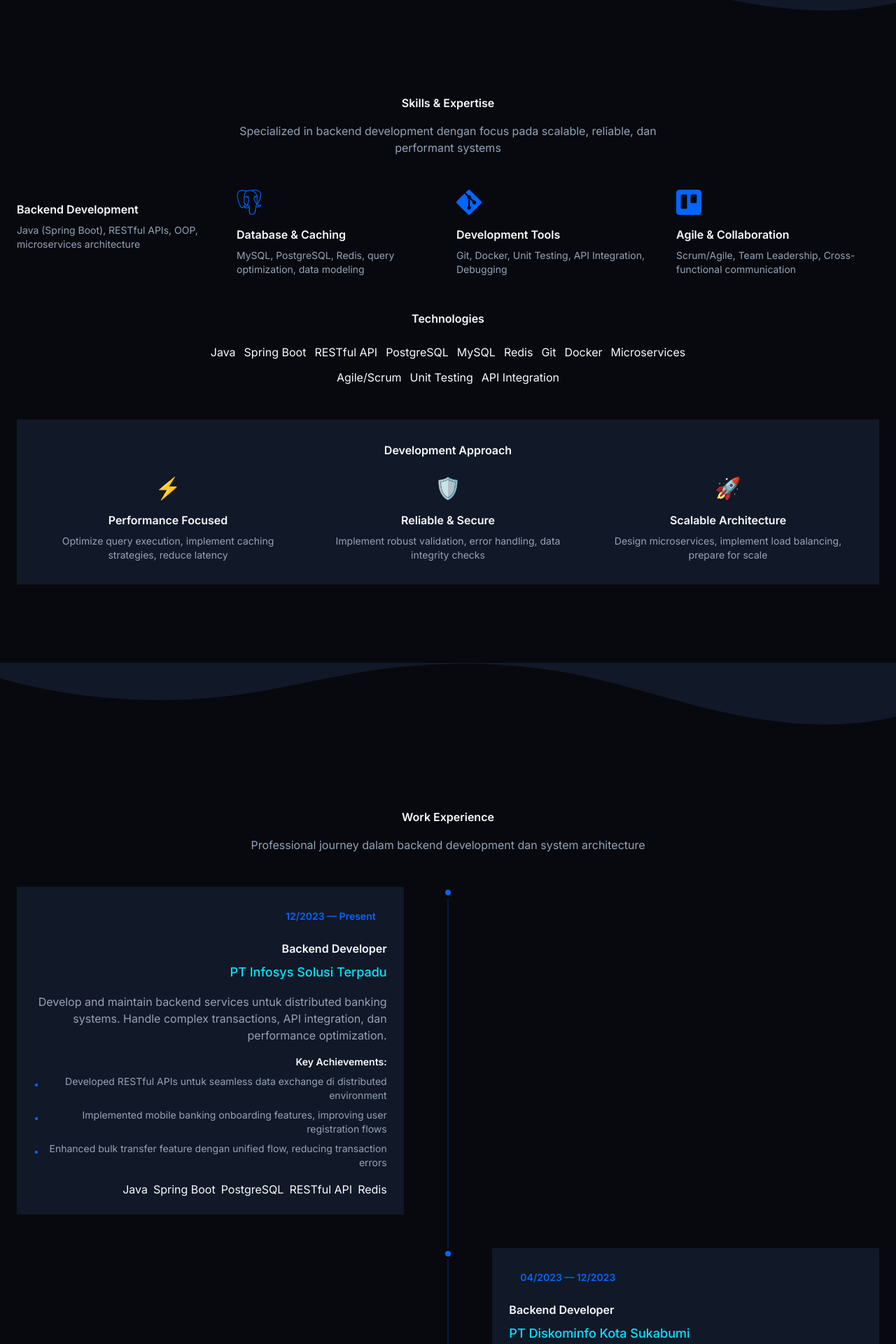
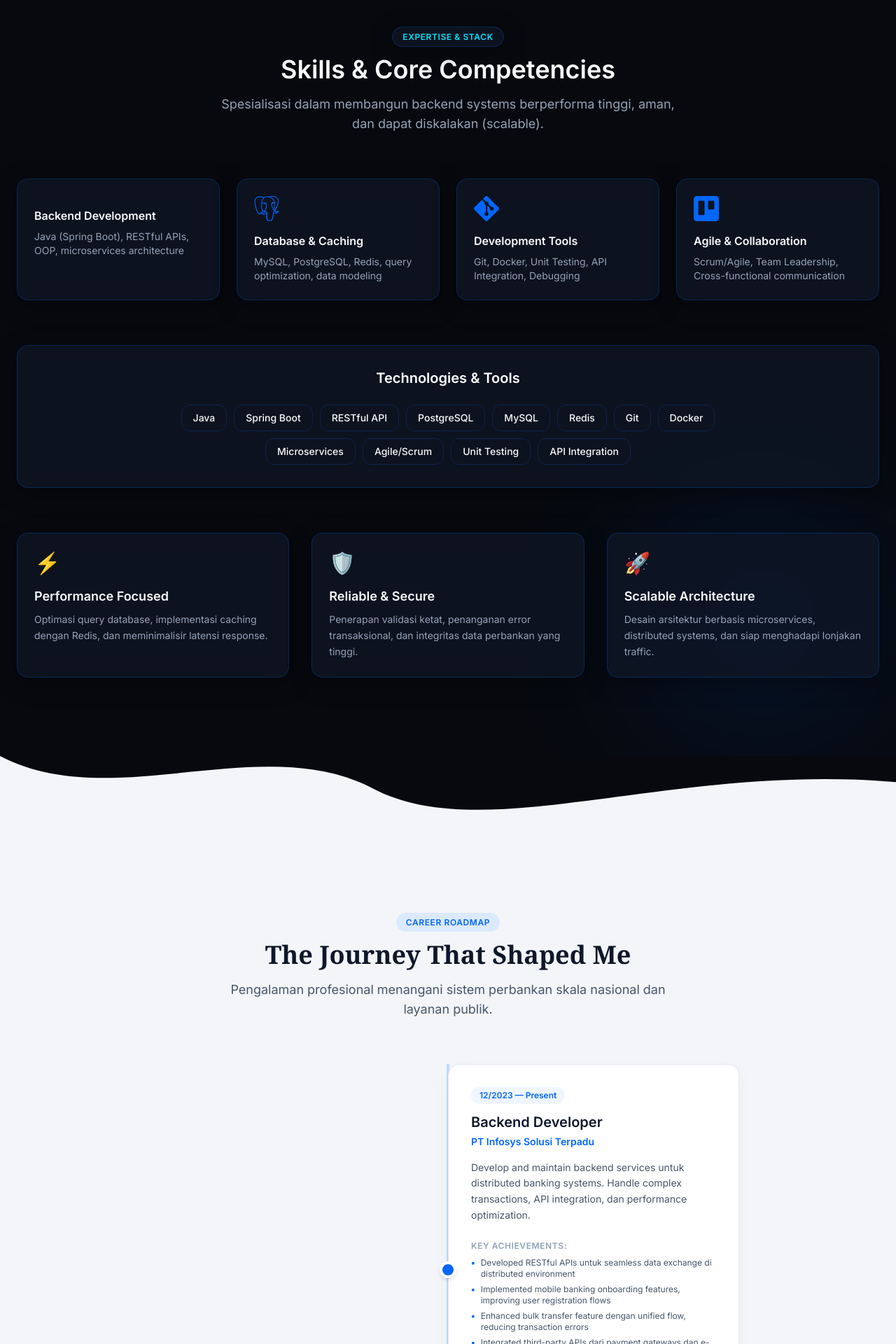
Before and after one commit to Yunrizal145/portfolio-web, a React (Vite) app: page / in a window 1280 px wide. Shown: the part 1860-3780 px from the top of the page at 70% size. Built offline with nearby package versions, Linux system fonts and the light colour scheme.

Commit message:
Refine Skills, Experience, and Projects sections to match Stitch dark/light alternate design and glassmorphism cards

```diff
--- a/src/components/sections/Experience.tsx
+++ b/src/components/sections/Experience.tsx
@@ -1,89 +1,88 @@
 // src/components/sections/Experience.tsx
 
 import { experiences } from '../../data/experience';
-import { Badge } from '../ui';
-import WavyDivider from '../shared/WavyDivider';
+import SectionDivider from '../shared/SectionDivider';
 
 export default function Experience() {
   return (
     <>
-      <WavyDivider />
+      <SectionDivider variant="dark-to-light" />
 
-      <section id="experience" className="section-padding">
+      <section id="experience" className="section-padding bg-bg-light text-text-dark">
         <div className="container-custom">
-          <div className="text-center mb-12">
-            <h2 className="text-h2 font-bold mb-4">Work Experience</h2>
-            <p className="text-body-lg text-text-secondary max-w-2xl mx-auto">
-              Professional journey dalam backend development dan system architecture
+          <div className="text-center mb-16">
+            <span className="px-3.5 py-1.5 rounded-full bg-blue-100 text-accent-primary text-xs font-semibold tracking-wider uppercase">
+              Career Roadmap
+            </span>
+            <h2 className="text-3xl md:text-4xl font-extrabold font-serif mt-4 mb-4">
+              The Journey That Shaped Me
+            </h2>
+            <p className="text-text-dark-muted text-base md:text-lg max-w-2xl mx-auto font-light">
+              Pengalaman profesional menangani sistem perbankan skala nasional dan layanan publik.
             </p>
           </div>
 
-          {/* Timeline */}
-          <div className="relative">
-            {/* Timeline line */}
-            <div className="absolute left-0 md:left-1/2 transform md:-translate-x-px top-0 bottom-0 w-0.5 bg-accent-primary opacity-20"></div>
+          {/* Timeline Container */}
+          <div className="max-w-4xl mx-auto relative">
+            {/* Center Line (Desktop) / Left Line (Mobile) */}
+            <div className="absolute left-4 md:left-1/2 transform md:-translate-x-1/2 top-0 bottom-0 w-1 bg-blue-200"></div>
 
-            {/* Experience Items */}
             <div className="space-y-12">
               {experiences.map((exp, index) => (
                 <div
                   key={exp.id}
-                  className={`relative flex flex-col md:flex-row gap-8 ${
-                    index % 2 === 0 ? 'md:flex-row' : 'md:flex-row-reverse'
+                  className={`relative flex flex-col md:flex-row gap-8 items-center ${
+                    index % 2 === 0 ? 'md:flex-row-reverse' : ''
                   }`}
                 >
-                  {/* Timeline Dot */}
-                  <div className="absolute left-0 md:left-1/2 transform -translate-x-1/2 w-4 h-4 bg-accent-primary rounded-full border-4 border-bg-primary z-10"></div>
+                  {/* Timeline Node Dot */}
+                  <div className="absolute left-4 md:left-1/2 transform -translate-x-1/2 w-6 h-6 bg-accent-primary rounded-full border-4 border-white shadow-md z-10"></div>
 
-                  {/* Content */}
-                  <div className={`ml-8 md:ml-0 md:w-1/2 ${
-                    index % 2 === 0 ? 'md:pr-12 md:text-right' : 'md:pl-12 md:text-left'
-                  }`}>
-                    <div className="bg-bg-secondary rounded-card p-6">
-                      {/* Date Badge */}
-                      <div className={`mb-4 ${index % 2 === 0 ? 'md:text-right' : 'md:text-left'}`}>
-                        <span className="inline-block px-4 py-2 bg-bg-tertiary rounded-full text-sm text-accent-primary font-semibold">
+                  {/* Content Card */}
+                  <div className="w-full md:w-1/2 pl-12 md:pl-0 md:px-8">
+                    <div className="light-card p-6 md:p-8 rounded-2xl relative group hover:border-accent-primary/50 transition-all duration-300">
+                      <div className="flex items-center justify-between mb-3">
+                        <span className="px-3 py-1 rounded-full bg-blue-50 text-accent-primary text-xs font-bold">
                           {exp.startDate} — {exp.endDate}
                         </span>
                       </div>
 
-                      {/* Job Details */}
-                      <h3 className="text-h3 font-bold mb-2">{exp.position}</h3>
-                      <p className="text-accent-light text-lg font-medium mb-4">{exp.company}</p>
-                      <p className="text-text-secondary text-body mb-4">{exp.description}</p>
+                      <h3 className="text-xl font-bold text-slate-900 mb-1">{exp.position}</h3>
+                      <p className="text-accent-primary font-semibold text-sm mb-4">{exp.company}</p>
 
-                      {/* Achievements */}
-                      <div className="mb-4">
-                        <h4 className="text-sm font-semibold text-text-primary mb-2">Key Achievements:</h4>
-                        <ul className={`space-y-2 ${index % 2 === 0 ? 'md:text-right' : 'md:text-left'}`}>
-                          {exp.achievements.slice(0, 3).map((achievement, idx) => (
-                            <li key={idx} className="text-text-secondary text-sm flex items-start gap-2">
-                              <span className="text-accent-primary mt-1">•</span>
-                              <span>{achievement}</span>
+                      <p className="text-text-dark-muted text-sm mb-6 leading-relaxed">
+                        {exp.description}
+                      </p>
+
+                      <div className="space-y-2 mb-6">
+                        <p className="text-xs font-bold uppercase tracking-wider text-slate-400">Key Achievements:</p>
+                        <ul className="space-y-1.5">
+                          {exp.achievements.map((item, idx) => (
+                            <li key={idx} className="text-xs text-slate-600 flex items-start gap-2">
+                              <span className="text-accent-primary font-bold">▪</span>
+                              <span>{item}</span>
                             </li>
                           ))}
                         </ul>
                       </div>
 
-                      {/* Technologies */}
-                      <div className={`flex flex-wrap gap-2 ${
-                        index % 2 === 0 ? 'md:justify-end' : 'md:justify-start'
-                      }`}>
+                      <div className="flex flex-wrap gap-1.5 pt-4 border-t border-slate-100">
                         {exp.technologies.map((tech) => (
-                          <Badge key={tech} text={tech} variant="tech" />
+                          <span key={tech} className="px-2.5 py-1 rounded-lg bg-slate-100 text-slate-700 text-xs font-medium">
+                            {tech}
+                          </span>
                         ))}
                       </div>
                     </div>
                   </div>
-
-                  {/* Empty space for alternating layout */}
-                  <div className="hidden md:block md:w-1/2"></div>
                 </div>
               ))}
             </div>
           </div>
         </div>
       </section>
+
+      <SectionDivider variant="light-to-dark" />
     </>
   );
 }
--- a/src/components/sections/Projects.tsx
+++ b/src/components/sections/Projects.tsx
@@ -2,56 +2,57 @@
 
 import { useState } from 'react';
 import { projects } from '../../data/projects';
-import { Badge, Button, Modal } from '../ui';
-import WavyDivider from '../shared/WavyDivider';
+import { Button, Modal } from '../ui';
 import type { Project } from '../../data/projects';
 
 function ProjectCard({ project, onClick }: { project: Project; onClick: () => void }) {
   return (
     <div
-      className="group bg-bg-secondary rounded-card overflow-hidden cursor-pointer hover:shadow-card-hover transition-all duration-300"
+      className="glass-card rounded-2xl overflow-hidden cursor-pointer group transition-all duration-300 flex flex-col justify-between"
       onClick={onClick}
     >
-      {/* Project Image */}
-      <div className="aspect-video bg-bg-tertiary relative overflow-hidden">
-        <div className="absolute inset-0 flex items-center justify-center">
-          <div className="text-6xl opacity-50">🏦</div>
+      {/* Project Banner / Thumbnail */}
+      <div className="aspect-video bg-gradient-to-br from-blue-900/40 to-slate-900 relative overflow-hidden flex items-center justify-center border-b border-border-subtle">
+        <div className="text-6xl group-hover:scale-110 transition-transform duration-300">🏦</div>
+
+        <div className="absolute inset-0 bg-accent-primary/80 opacity-0 group-hover:opacity-100 transition-opacity duration-300 flex items-center justify-center">
+          <span className="px-4 py-2 rounded-lg bg-white text-accent-primary font-bold text-sm shadow-lg">
+            View Details →
+          </span>
         </div>
 
-        {/* Hover Overlay */}
-        <div className="absolute inset-0 bg-accent-primary bg-opacity-0 group-hover:bg-opacity-90 transition-all duration-300 flex items-center justify-center">
-          <div className="opacity-0 group-hover:opacity-100 transition-opacity duration-300">
-            <Button variant="secondary" className="bg-white text-accent-primary border-white hover:bg-opacity-90">
-              View Details
-            </Button>
-          </div>
-        </div>
-      </div>
-
-      {/* Project Info */}
-      <div className="p-6">
-        <div className="flex items-center gap-2 mb-2">
-          <span className="text-xs text-text-muted">{project.year}</span>
         {project.featured && (
-            <span className="px-2 py-1 text-xs bg-accent-primary rounded-full text-white">Featured</span>
+          <span className="absolute top-3 right-3 px-3 py-1 rounded-full bg-accent-primary text-white text-xs font-semibold shadow">
+            Featured
+          </span>
         )}
       </div>
 
-        <h3 className="text-h4 font-bold mb-2 group-hover:text-accent-primary transition-colors">
+      {/* Content */}
+      <div className="p-6 space-y-4">
+        <div className="flex items-center justify-between">
+          <span className="text-xs font-mono text-accent-light">{project.year}</span>
+        </div>
+
+        <h3 className="text-xl font-bold group-hover:text-accent-light transition-colors">
           {project.title}
         </h3>
 
-        <p className="text-text-secondary text-sm mb-4 line-clamp-2">
+        <p className="text-text-secondary text-sm line-clamp-2 leading-relaxed">
           {project.shortDescription}
         </p>
 
-        {/* Tech Stack */}
-        <div className="flex flex-wrap gap-2">
+        {/* Tech Stack badges */}
+        <div className="flex flex-wrap gap-2 pt-2">
           {project.technologies.slice(0, 3).map((tech) => (
-            <Badge key={tech} text={tech} variant="tech" />
+            <span key={tech} className="px-2.5 py-1 rounded-md bg-bg-tertiary text-text-secondary text-xs font-medium">
+              {tech}
+            </span>
           ))}
           {project.technologies.length > 3 && (
-            <span className="text-xs text-text-muted">+{project.technologies.length - 3} more</span>
+            <span className="px-2.5 py-1 rounded-md bg-bg-tertiary text-text-muted text-xs">
+              +{project.technologies.length - 3}
+            </span>
           )}
         </div>
       </div>
@@ -59,71 +60,51 @@ function ProjectCard({ project, onClick }: { project: Project; onClick: () => vo
   );
 }
 
-function ProjectDetail({ project }: { project: Project; onClose: () => void }) {
+function ProjectDetail({ project }: { project: Project }) {
   return (
+    <div className="space-y-6 text-text-primary">
       <div>
-      {/* Header */}
-      <div className="mb-6">
         <div className="flex items-center gap-3 mb-2">
-          <span className="text-sm text-text-muted">{project.year}</span>
+          <span className="text-xs font-mono text-accent-light">{project.year}</span>
           {project.featured && (
-            <span className="px-3 py-1 text-sm bg-accent-primary rounded-full text-white">Featured</span>
+            <span className="px-3 py-1 rounded-full bg-accent-primary text-white text-xs font-semibold">
+              Featured Project
+            </span>
           )}
         </div>
-        <h2 className="text-h2 font-bold mb-2">{project.title}</h2>
+        <h2 className="text-2xl md:text-3xl font-bold">{project.title}</h2>
       </div>
 
-      {/* Image Gallery */}
-      <div className="aspect-video bg-bg-tertiary rounded-card mb-6 flex items-center justify-center">
-        <div className="text-8xl opacity-50">🏦</div>
+      <div className="aspect-video bg-bg-tertiary rounded-xl flex items-center justify-center border border-border-subtle">
+        <div className="text-8xl">🏦</div>
       </div>
 
-      {/* Content */}
-      <div className="space-y-6">
-        {/* Description */}
-        <div>
-          <h3 className="text-h4 font-semibold mb-3">About Project</h3>
-          <p className="text-text-secondary text-body">{project.fullDescription}</p>
+      <div className="space-y-4">
+        <h3 className="text-lg font-semibold text-accent-light">Overview</h3>
+        <p className="text-text-secondary text-sm md:text-base leading-relaxed">{project.fullDescription}</p>
       </div>
 
-        {/* Highlights */}
-        <div>
-          <h3 className="text-h4 font-semibold mb-3">Key Achievements</h3>
+      <div className="space-y-4">
+        <h3 className="text-lg font-semibold text-accent-light">Key Achievements</h3>
         <ul className="space-y-2">
-            {project.highlights.map((highlight, idx) => (
-              <li key={idx} className="flex items-start gap-3">
-                <span className="text-accent-primary mt-1">✓</span>
-                <span className="text-text-secondary">{highlight}</span>
+          {project.highlights.map((item, idx) => (
+            <li key={idx} className="flex items-start gap-2.5 text-sm text-text-secondary">
+              <span className="text-accent-light font-bold mt-0.5">✓</span>
+              <span>{item}</span>
             </li>
           ))}
         </ul>
       </div>
 
-        {/* Technologies */}
-        <div>
-          <h3 className="text-h4 font-semibold mb-3">Technologies Used</h3>
+      <div className="space-y-3">
+        <h3 className="text-lg font-semibold text-accent-light">Technologies Used</h3>
         <div className="flex flex-wrap gap-2">
           {project.technologies.map((tech) => (
-              <Badge key={tech} text={tech} variant="tech-lg" />
+            <span key={tech} className="px-3 py-1 rounded-lg bg-bg-tertiary text-accent-light text-xs font-medium border border-border-subtle">
+              {tech}
+            </span>
           ))}
         </div>
-        </div>
-
-        {/* Links */}
-        {(project.liveUrl || project.githubUrl) && (
-          <div className="flex gap-4 pt-4">
-            {project.liveUrl && (
-              <Button variant="primary" href={project.liveUrl}>
-                View Live →
-              </Button>
-            )}
-            {project.githubUrl && (
-              <Button variant="secondary" href={project.githubUrl}>
-                View Code →
-              </Button>
-            )}
-          </div>
-        )}
       </div>
     </div>
   );
@@ -137,20 +118,20 @@ export default function Projects() {
   const displayProjects = showAll ? projects : featuredProjects;
 
   return (
-    <>
-      <WavyDivider />
-
-      <section id="projects" className="section-padding">
+    <section id="projects" className="section-padding bg-bg-primary relative">
       <div className="container-custom">
-          <div className="text-center mb-12">
-            <h2 className="text-h2 font-bold mb-4">Portfolio Projects</h2>
-            <p className="text-body-lg text-text-secondary max-w-2xl mx-auto">
-              Professional projects dalam backend development untuk banking dan enterprise systems
+        <div className="text-center mb-16">
+          <span className="px-3.5 py-1.5 rounded-full glass-card text-xs font-semibold tracking-wider text-accent-light uppercase">
+            Portfolio Showcase
+          </span>
+          <h2 className="text-3xl md:text-4xl font-extrabold mt-4 mb-4">Featured Works</h2>
+          <p className="text-text-secondary text-base md:text-lg max-w-2xl mx-auto font-light">
+            Solusi digital dan distributed system berstandar tinggi yang telah diimplementasikan.
           </p>
         </div>
 
-          {/* Projects Grid */}
-          <div className="grid md:grid-cols-2 gap-8 mb-8">
+        {/* Grid */}
+        <div className="grid md:grid-cols-2 gap-8 mb-12">
           {displayProjects.map((project) => (
             <ProjectCard
               key={project.id}
@@ -160,32 +141,27 @@ export default function Projects() {
           ))}
         </div>
 
-          {/* Show More Button */}
+        {/* View All Button */}
         {projects.length > 4 && !showAll && (
           <div className="text-center">
             <Button
               variant="secondary"
               onClick={() => setShowAll(true)}
+              className="border-accent-primary text-accent-light hover:bg-accent-primary hover:text-white"
             >
-                View All Projects ({projects.length})
+              Explore All Projects ({projects.length})
             </Button>
           </div>
         )}
       </div>
-      </section>
 
-      {/* Project Detail Modal */}
+      {/* Modal */}
       <Modal
         isOpen={selectedProject !== null}
         onClose={() => setSelectedProject(null)}
       >
-        {selectedProject && (
-          <ProjectDetail
-            project={selectedProject}
-            onClose={() => setSelectedProject(null)}
-          />
-        )}
+        {selectedProject && <ProjectDetail project={selectedProject} />}
       </Modal>
-    </>
+    </section>
   );
 }
--- a/src/components/sections/Skills.tsx
+++ b/src/components/sections/Skills.tsx
@@ -1,65 +1,69 @@
 // src/components/sections/Skills.tsx
 
 import { skills, skillTags } from '../../data/skills';
-import { Badge, SkillCard } from '../ui';
-import WavyDivider from '../shared/WavyDivider';
+import { SkillCard } from '../ui';
 
 export default function Skills() {
   return (
     <>
-      <WavyDivider />
+      <section id="skills" className="section-padding bg-bg-primary relative overflow-hidden">
+        {/* Background glow */}
+        <div className="absolute bottom-0 right-0 w-96 h-96 bg-accent-primary opacity-10 rounded-full blur-[100px] pointer-events-none"></div>
 
-      <section id="skills" className="section-padding">
-        <div className="container-custom">
-          <div className="text-center mb-12">
-            <h2 className="text-h2 font-bold mb-4">Skills & Expertise</h2>
-            <p className="text-body-lg text-text-secondary max-w-2xl mx-auto">
-              Specialized in backend development dengan focus pada scalable, reliable, dan performant systems
+        <div className="container-custom relative z-10">
+          <div className="text-center mb-16">
+            <span className="px-3.5 py-1.5 rounded-full glass-card text-xs font-semibold tracking-wider text-accent-light uppercase">
+              Expertise & Stack
+            </span>
+            <h2 className="text-3xl md:text-4xl font-extrabold mt-4 mb-4">Skills & Core Competencies</h2>
+            <p className="text-text-secondary text-base md:text-lg max-w-2xl mx-auto font-light">
+              Spesialisasi dalam membangun backend systems berperforma tinggi, aman, dan dapat diskalakan (scalable).
             </p>
           </div>
 
           {/* Skill Cards Grid */}
-          <div className="grid md:grid-cols-2 lg:grid-cols-4 gap-6 mb-12">
+          <div className="grid md:grid-cols-2 lg:grid-cols-4 gap-6 mb-16">
             {skills.map((skill) => (
-              <SkillCard key={skill.id} skill={skill} />
+              <div key={skill.id} className="glass-card rounded-2xl p-6 transition-all duration-300 hover:-translate-y-1">
+                <SkillCard skill={skill} />
+              </div>
             ))}
           </div>
 
           {/* Technology Tags */}
-          <div className="mb-12">
-            <h3 className="text-h4 font-semibold mb-6 text-center">Technologies</h3>
-            <div className="flex flex-wrap gap-3 justify-center max-w-3xl mx-auto">
+          <div className="glass-card rounded-2xl p-8 mb-16">
+            <h3 className="text-xl font-bold mb-6 text-center text-white">Technologies & Tools</h3>
+            <div className="flex flex-wrap gap-2.5 justify-center max-w-4xl mx-auto">
               {skillTags.map((tag) => (
-                <Badge key={tag} text={tag} variant="skill" />
+                <span key={tag} className="px-4 py-2 rounded-xl bg-bg-tertiary/80 border border-accent-primary/20 text-text-primary text-sm font-medium hover:border-accent-light transition-colors">
+                  {tag}
+                </span>
               ))}
             </div>
           </div>
 
           {/* Development Approach */}
-          <div className="bg-bg-secondary rounded-card p-8">
-            <h3 className="text-h3 font-bold mb-6 text-center">Development Approach</h3>
           <div className="grid md:grid-cols-3 gap-8">
-              <div className="text-center">
-                <div className="text-3xl text-accent-primary mb-4">⚡</div>
-                <h4 className="text-h4 font-semibold mb-2">Performance Focused</h4>
-                <p className="text-text-secondary text-sm">
-                  Optimize query execution, implement caching strategies, reduce latency
+            <div className="glass-card p-6 rounded-2xl border-l-4 border-accent-primary">
+              <div className="text-3xl mb-4">⚡</div>
+              <h4 className="text-lg font-bold mb-2">Performance Focused</h4>
+              <p className="text-text-secondary text-sm leading-relaxed">
+                Optimasi query database, implementasi caching dengan Redis, dan meminimalisir latensi response.
               </p>
             </div>
-              <div className="text-center">
-                <div className="text-3xl text-accent-primary mb-4">🛡️</div>
-                <h4 className="text-h4 font-semibold mb-2">Reliable & Secure</h4>
-                <p className="text-text-secondary text-sm">
-                  Implement robust validation, error handling, data integrity checks
+            <div className="glass-card p-6 rounded-2xl border-l-4 border-accent-light">
+              <div className="text-3xl mb-4">🛡️</div>
+              <h4 className="text-lg font-bold mb-2">Reliable & Secure</h4>
+              <p className="text-text-secondary text-sm leading-relaxed">
+                Penerapan validasi ketat, penanganan error transaksional, dan integritas data perbankan yang tinggi.
               </p>
             </div>
-              <div className="text-center">
-                <div className="text-3xl text-accent-primary mb-4">🚀</div>
-                <h4 className="text-h4 font-semibold mb-2">Scalable Architecture</h4>
-                <p className="text-text-secondary text-sm">
-                  Design microservices, implement load balancing, prepare for scale
+            <div className="glass-card p-6 rounded-2xl border-l-4 border-purple-500">
+              <div className="text-3xl mb-4">🚀</div>
+              <h4 className="text-lg font-bold mb-2">Scalable Architecture</h4>
+              <p className="text-text-secondary text-sm leading-relaxed">
+                Desain arsitektur berbasis microservices, distributed systems, dan siap menghadapi lonjakan traffic.
               </p>
-              </div>
             </div>
           </div>
         </div>
```
Lines whose indentation alone changed are shown as unchanged.
